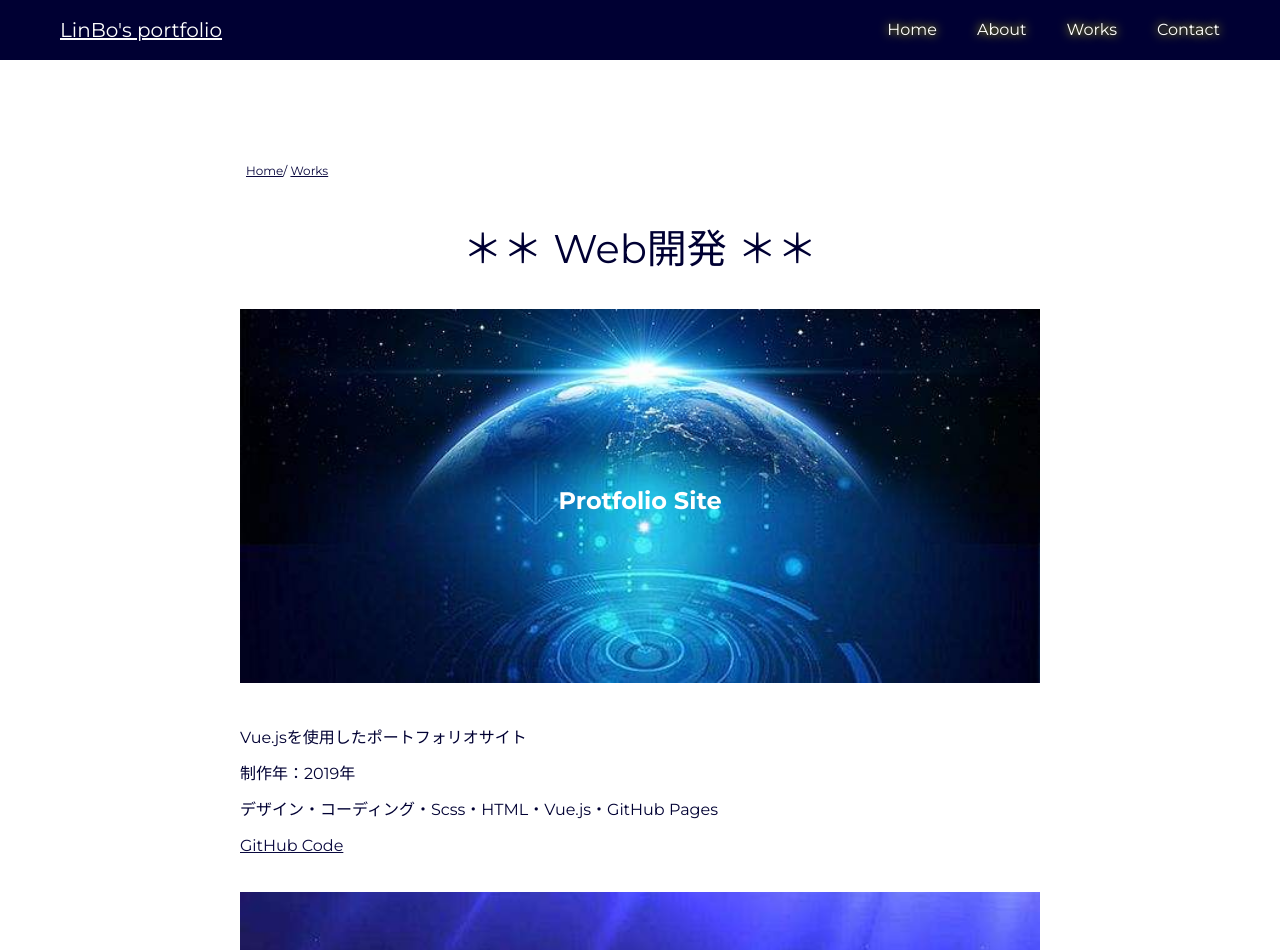
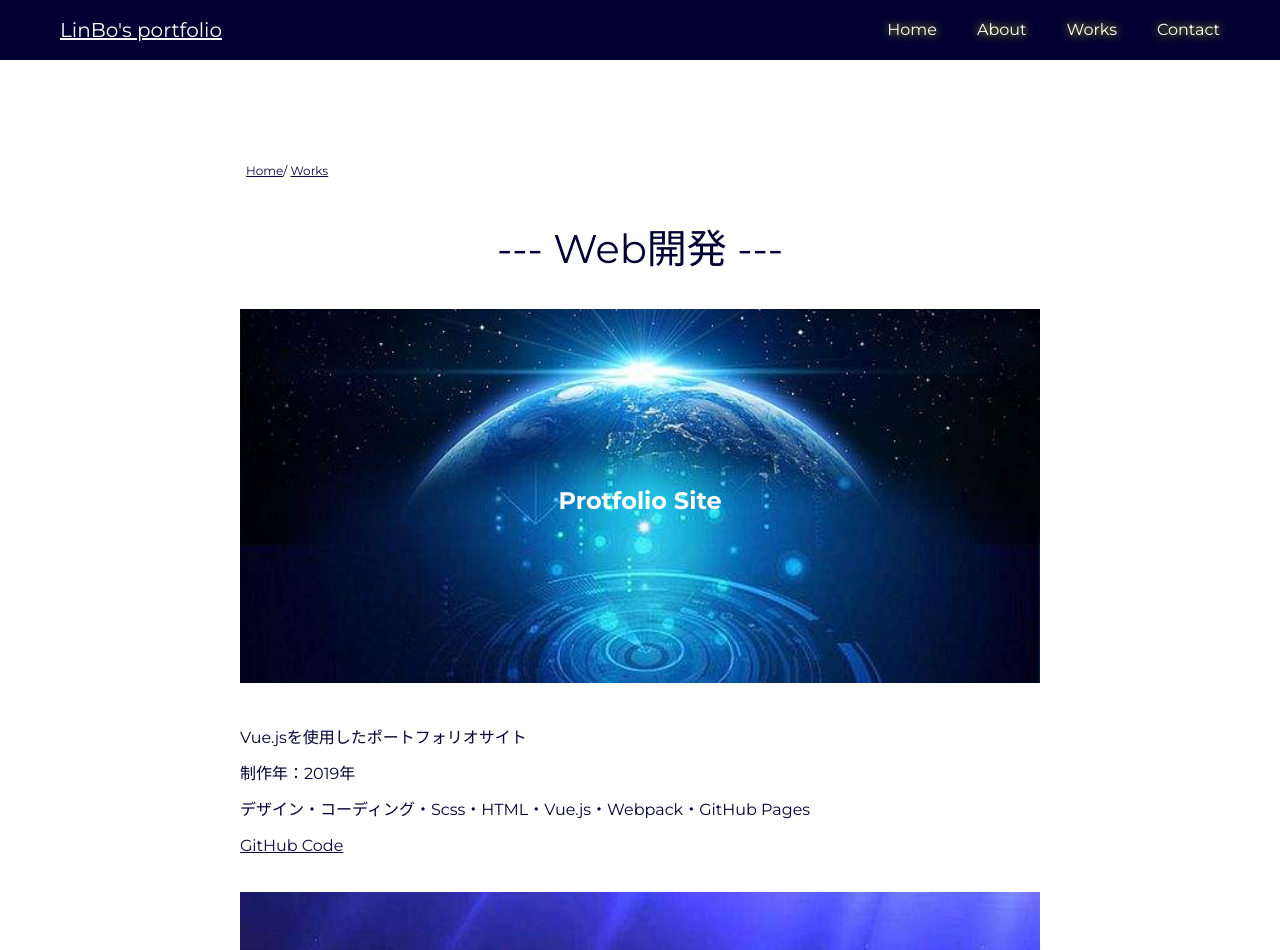
Before and after one commit to LinBo-lxm/portfolio, a Vue app: page /portfolio/works/workdetail01 in a window 1280 px wide. Shown: the top 950 px of the page. Built offline with nearby package versions, Linux system fonts and the light colour scheme.

Commit message:
revise path3

```diff
--- a/src/assets/style/contents/_about.scss
+++ b/src/assets/style/contents/_about.scss
@@ -46,7 +46,7 @@
   font-size: 1.4rem;
   margin-top: 8px;
   a {
-    margin-right: 30px;
+    margin-right: 20px;
     text-decoration: none;
   }
   i {
@@ -58,12 +58,3 @@
 .about_other {
   margin-top: 8px;
 }
-p {
-  img {
-    transform: rotate(-90deg);
-    -ms-transform: rotate(-90deg);
-    -moz-transform: rotate(-90deg);
-    -webkit-transform: rotate(-90deg);
-    -o-transform: rotate(-90deg);
-  }
-}
--- a/src/components/About.vue
+++ b/src/components/About.vue
@@ -4,7 +4,7 @@
       h1.headline.page_headline About
         .sub LIN BO's Profile
       p(align="center")
-        img(src="../assets/img/profileimg.jpg")
+        img(src="../assets/img/profileimg.png")
       h2 My
         small Title
       p.about_paragraph Web Engineer / Front-end Developer
--- a/src/components/WorksDetail.vue
+++ b/src/components/WorksDetail.vue
@@ -43,9 +43,6 @@
     },
     computed: {
       filteredData: function () {
-        console.log(window.location.host);
-        console.log(window.location.href);
-        console.log(window.location.protocol);
         var url = window.location.protocol+ '//' + window.location.host + '/portfolio/works/'
         var matchData = this.data.filter(function(item, index){
           if (item.slug === window.location.href.replace(url, '')) return true;
--- a/static/data.json
+++ b/static/data.json
@@ -2,12 +2,12 @@
   {
     "slug": "workdetail01",
     "title": "＞＞＞ Web開発 ＜＜＜",
-    "itema": "＊＊ Web開発 ＊＊",
+    "itema": "--- Web開発 ---",
     "year": "2019年",
     "description": "フリーランスポートフォリオのWebサイト",
     "text": "Vue.jsを使用したポートフォリオサイト",
     "path": "https://github.com/LinBo-lxm",
-    "role": "デザイン・コーディング・Scss・HTML・Vue.js・GitHub Pages",
+    "role": "デザイン・コーディング・Scss・HTML・Vue.js・Webpack・GitHub Pages",
     "urlTitle": "GitHub Code",
     "url": "//github.com/LinBo-lxm",
     "tags": [
@@ -28,7 +28,7 @@
   {
     "slug": "workdetail02",
     "title": "＞＞＞ EA開発 ＜＜＜",
-    "itema": "＊＊ Web開発 ＊＊",
+    "itema": "--- EA開発 ---",
     "year": "2019年",
     "description": "EAツール",
     "text": "MQL4を使用したEAツール",
```
Also changed, not shown: 12 other files (tests, documents, lock files or other folders).
